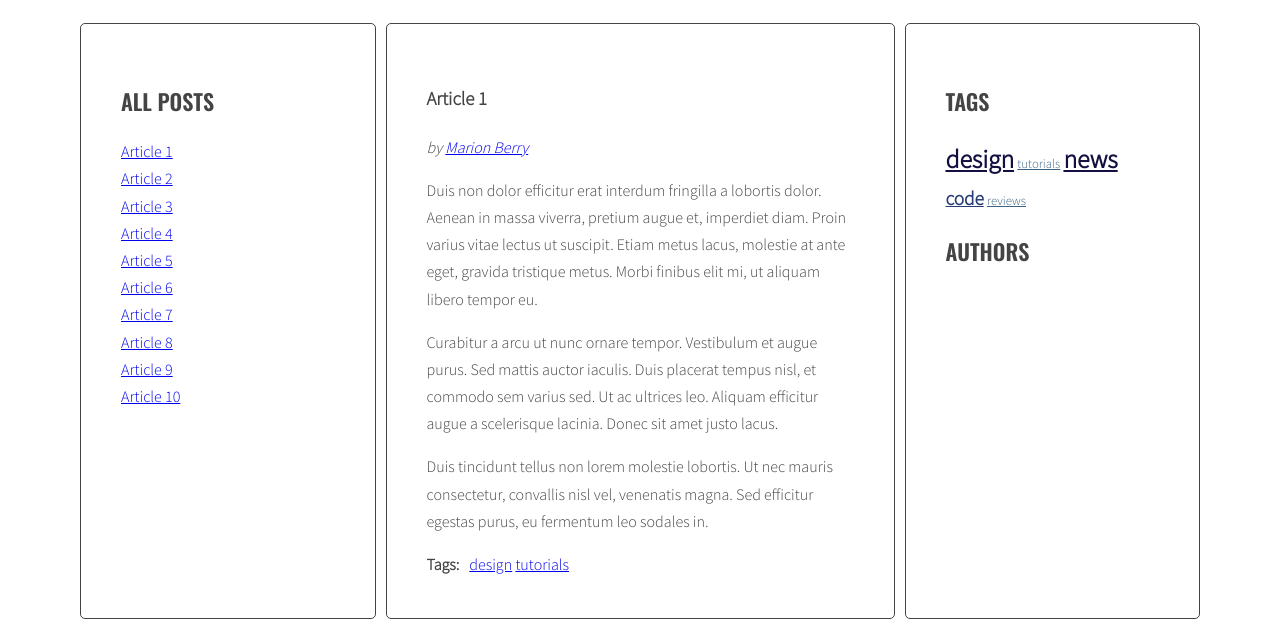
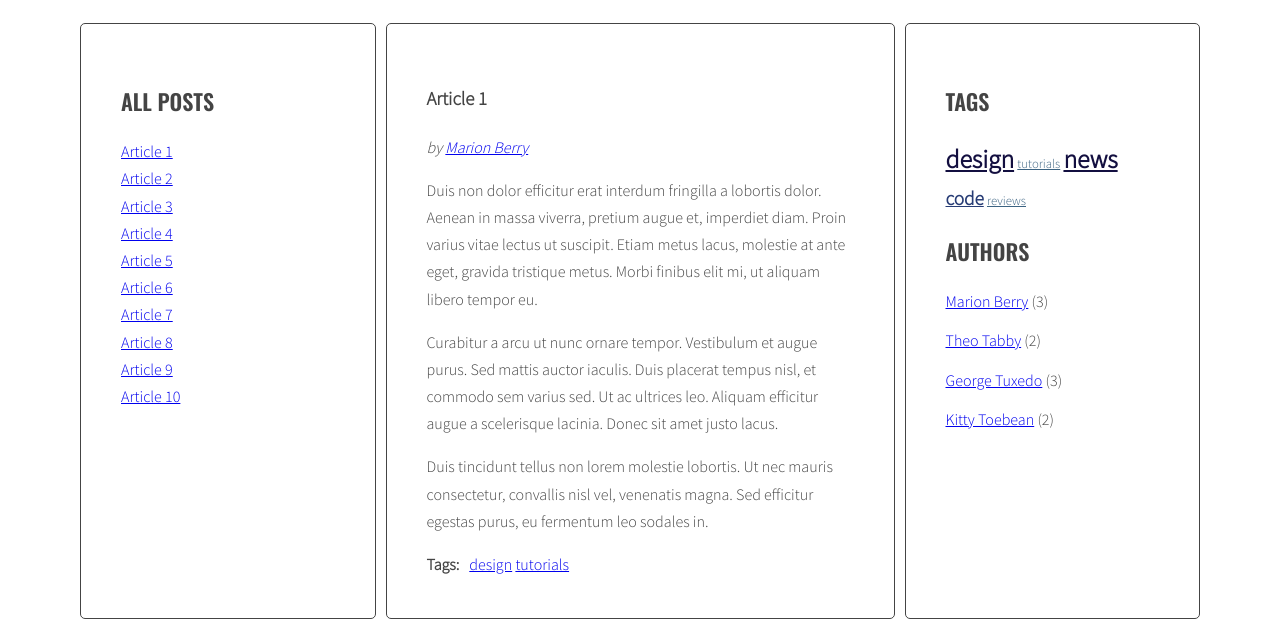
Before and after one commit to olaf-wilkosz/javascript-blog, a website: page index.html in a window 1280 px wide. Shown: the part 220-847 px from the top of the page. Drawn offline with nearby package versions, Linux system fonts and the light colour scheme.

Commit message:
Add generating author list of all the articles with number of appearances

```diff
--- a/js/script.js
+++ b/js/script.js
@@ -1,12 +1,34 @@
 {
-  const optArticleSelector = '.post',
-    optTitleSelector = '.post-title',
-    optTitleListSelector = '.titles',
-    optArticleTagsSelector = '.post-tags .list',
-    optArticleAuthorSelector = '.post-author',
-    optTagsListSelector = '.tag.list',
-    optCloudClassCount = 5,
-    optCloudClassPrefix = 'tag-size-';
+  const opt = {
+    cloud: {
+      classCount: 5,
+      classPrefix: 'tag-size-',
+    },
+  };
+
+  const select = {
+    all: {
+      articles: '.post',
+    },
+    article: {
+      title: '.post-title',
+      tags: '.post-tags .list',
+      author: '.post-author',
+    },
+    listOf: {
+      titles: '.titles',
+      tags: '.tags.list',
+      authors: '.authors.list',
+    },
+  };
+
+  // const select.all.articles = '.post', // ok
+  //   select.article.title = '.post-title', // ok
+  //   select.listOf.titles = '.titles', // ok
+  //   select.article.tags = '.post-tags .list', // ok
+  //   select.article.author = '.post-author', // ok
+  //   select.listOf.tags = '.tags.list', // ok
+  //   select.listOf.authors = '.authors.list'; // ok
 
   function titleClickHandler(event) {
     event.preventDefault();
@@ -43,11 +65,11 @@
   function generateTitleLinks(customSelector = '') {
 
     /* remove contents of titleList */
-    const titleList = document.querySelector(optTitleListSelector);
+    const titleList = document.querySelector(select.listOf.titles);
     titleList.innerHTML = '';
 
     /* for each article */
-    const articles = document.querySelectorAll(optArticleSelector + customSelector);
+    const articles = document.querySelectorAll(select.all.articles + customSelector);
 
     let html = '';
 
@@ -58,7 +80,7 @@
 
       /* find the title element */
       /* get the title from the title element */
-      const articleTitle = article.querySelector(optTitleSelector).innerHTML;
+      const articleTitle = article.querySelector(select.article.title).innerHTML;
 
       /* create HTML of the link */
       const linkHTML = '<li><a href="#' + articleId + '"><span>' + articleTitle + '</span></a></li>';
@@ -83,7 +105,6 @@
     const params = { max: 0, min: 999999 };
 
     for (let tag in tags) {
-      console.log(tag + ' is used ' + tags[tag] + ' times');
 
       if (tags[tag] > params.max) {
         params.max = tags[tag];
@@ -102,9 +123,9 @@
     const normalizedCount = count - params.min;
     const normalizedMax = params.max - params.min;
     const percentage = normalizedCount / normalizedMax;
-    const classNumber = Math.floor(percentage * (optCloudClassCount - 1) + 1);
+    const classNumber = Math.floor(percentage * (opt.cloud.classCount - 1) + 1);
 
-    return optCloudClassPrefix + classNumber;
+    return opt.cloud.classPrefix + classNumber;
   }
 
   function generateTags() {
@@ -113,13 +134,13 @@
     let allTags = {};
 
     /* find all articles */
-    const articles = document.querySelectorAll(optArticleSelector);
+    const articles = document.querySelectorAll(select.all.articles);
 
     /* START LOOP: for every article: */
     for (let article of articles) {
 
       /* find tags wrapper */
-      const tagsWrapper = article.querySelector(optArticleTagsSelector);
+      const tagsWrapper = article.querySelector(select.article.tags);
       tagsWrapper.innerHTML = '';
 
       /* make html variable with empty string */
@@ -161,10 +182,9 @@
     /* END LOOP: for every article: */
 
     /* [NEW] find list of tags in right column */
-    const tagList = document.querySelector('.tags');
+    const tagList = document.querySelector(select.listOf.tags);
 
     const tagsParams = calculateTagsParams(allTags);
-    console.log('tagsParams:', tagsParams);
 
     /* [NEW] create variable for all links HTML code */
     let allTagsHTML = '';
@@ -173,7 +193,6 @@
     for (let tag in allTags) {
 
       const linkHTML = '<li><a href="#tag-' + tag + '" class="' + calculateTagClass(allTags[tag], tagsParams) + '">' + tag + '</a></li> ';
-      console.log('linkHTML:', linkHTML);
 
       /* [NEW] generate code of a link and add it to allTagsHTML */
       allTagsHTML += linkHTML;
@@ -254,14 +273,16 @@
 
   function generateAuthors() {
 
+    let allAuthors = {};
+
     /* find all authors */
-    const articles = document.querySelectorAll(optArticleSelector);
+    const articles = document.querySelectorAll(select.all.articles);
 
     /* START LOOP: for every author: */
     for (let article of articles) {
 
       // /* find authors wrapper */
-      const authorsWrapper = article.querySelector(optArticleAuthorSelector);
+      const authorsWrapper = article.querySelector(select.article.author);
       authorsWrapper.innerHTML = '';
 
       /* make html variable with empty string */
@@ -272,13 +293,38 @@
 
       /* generate and add HTML of the link to html variable */
       html = '<p>by <a href="#author-' + articleAuthor + '">' + articleAuthor + '</a></p> ';
+      if (!allAuthors[articleAuthor]) {
+        allAuthors[articleAuthor] = 1;
+      } else {
+        allAuthors[articleAuthor]++;
+      }
 
-      /* insert HTML into the tags wrapper */
+      /* insert HTML into the authors wrapper */
       authorsWrapper.innerHTML = html;
 
     }
 
     /* END LOOP: for every article: */
+
+    /* [NEW] find list of authors in right column */
+    const authorList = document.querySelector(select.listOf.authors);
+
+    /* [NEW] create variable for all links HTML code */
+    let allAuthorsHTML = '';
+
+    /* [NEW] START LOOP: for each author in allAuthors: */
+    for (let author in allAuthors) {
+
+      const linkHTML = '<li><a href="#author-' + author + '">' + author + '</a> (' + allAuthors[author] + ')</li> ';
+
+      /* [NEW] generate code of a link and add it to allAuthorsHTML */
+      allAuthorsHTML += linkHTML;
+    }
+
+    /* [NEW] END LOOP: for each author in allAuthors: */
+
+    /*[NEW] add HTML from allAuthorsHTML to authorList */
+    authorList.innerHTML = allAuthorsHTML;
 
   }
 
--- a/sass/style.scss
+++ b/sass/style.scss
@@ -126,9 +126,6 @@ body {
 /* Tags */
 
 .tags {
-  ul {
-    margin: auto;
-  }
   li {
     display: inline;
   }
```
Also changed, not shown: css/style.css, 1 other file.
